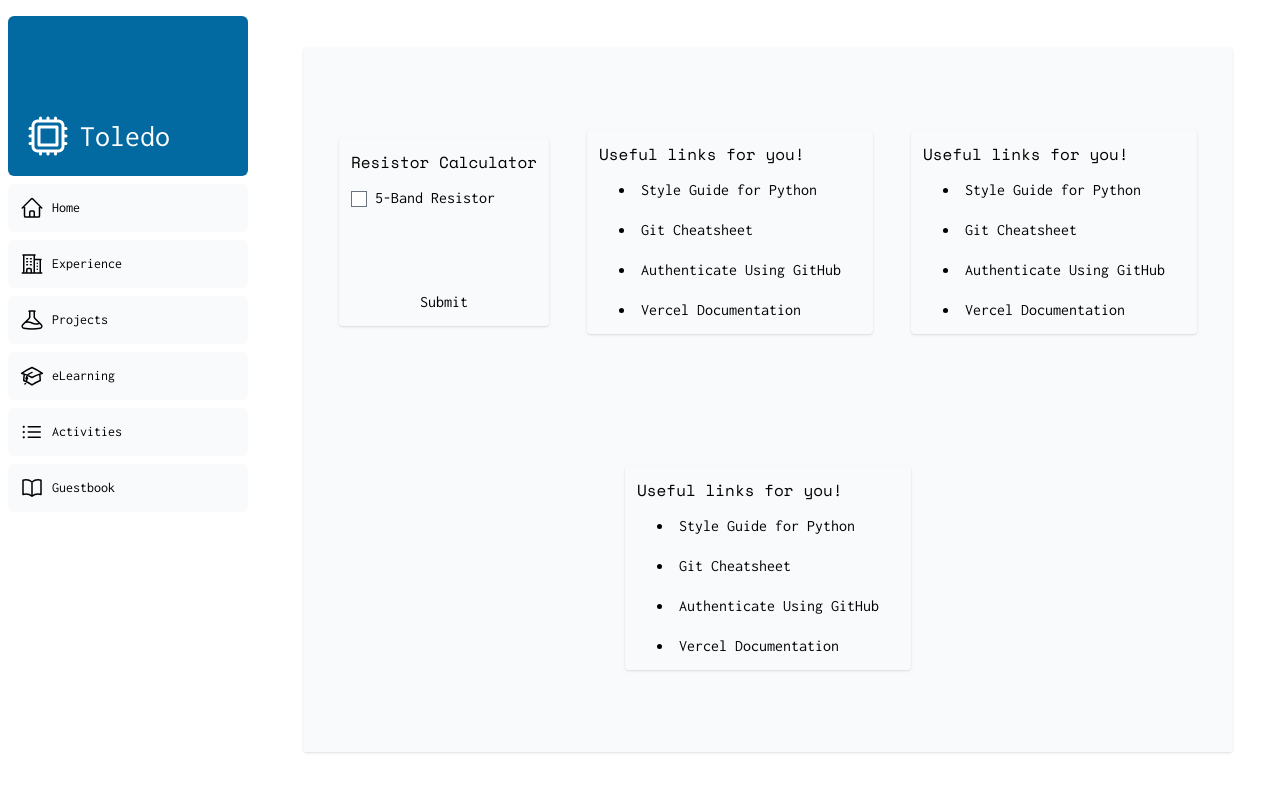
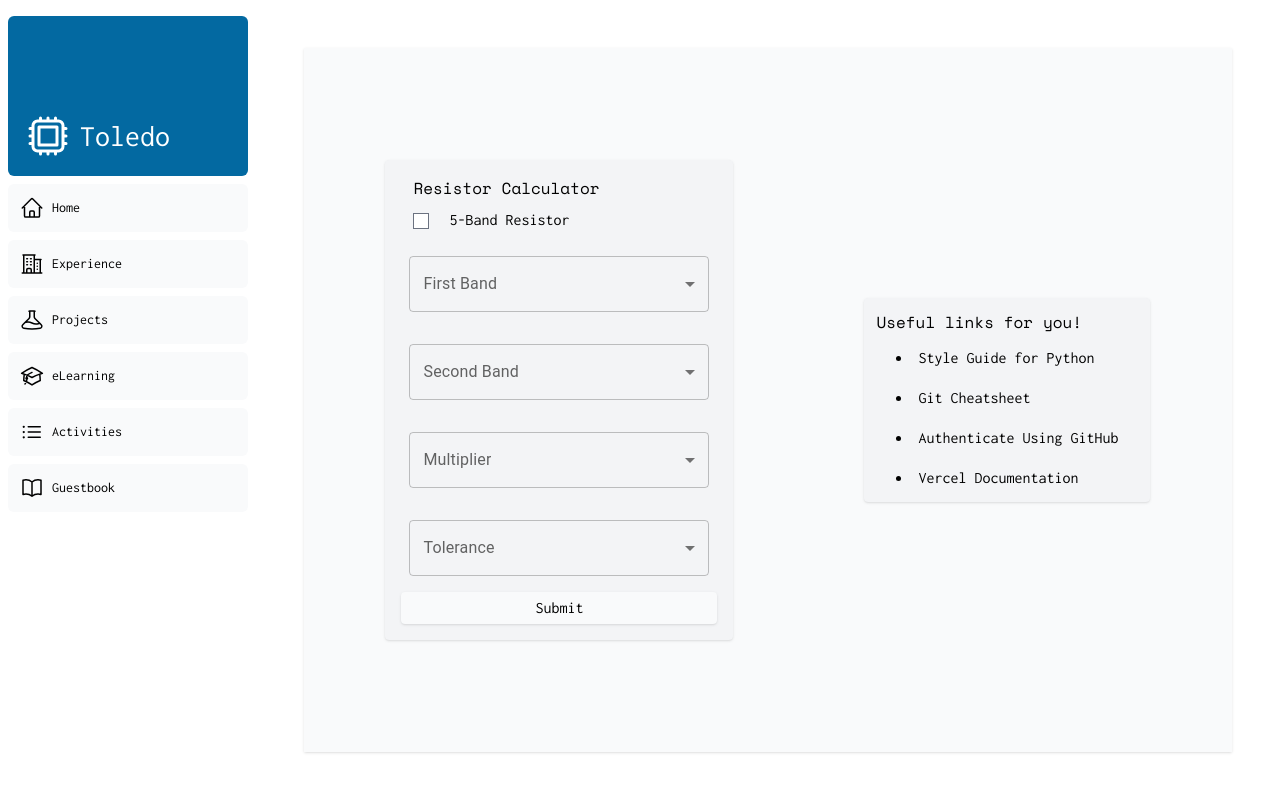
Before and after one commit to Toledo97/portfolio, a Next.js app: page / in a window 1280 px wide. Shown: the top 792 px of the page. Built offline with nearby package versions, Linux system fonts and the light colour scheme; a web font is replaced by a local one.

Commit message:
calculator almost done

```diff
--- a/app/page.tsx
+++ b/app/page.tsx
@@ -1,6 +1,7 @@
 import { Metadata } from 'next';
 import SideNav from '@/app/ui/dashboard/sidenav';
-import { LinkCard, ResistorFrom } from '@/app/ui/dashboard/my-cards';
+import { LinkCard } from '@/app/ui/dashboard/my-cards';
+import { ResistorFrom } from '@/app/ui/dashboard/my-form';
 
 export const metadata: Metadata = {
   title: 'Landing Page',
@@ -19,12 +20,11 @@ export default function Page() {
       </div>
 
 
-      <div className="flex flex-wrap lg:p-12  p-6">
-        <div className="flex flex-row grow flex-wrap justify-center gap-4 bg-gray-50 shadow bg-gray-50 p-6 ">
+      <div className="flex flex-wrap lg:p-12 p-6 w-full">
+        <div className="flex flex-row grow flex-wrap justify-center gap-4 bg-gray-50 shadow p-6 ">
         <ResistorFrom title={formTitle} />
         <LinkCard title={linkTitle} />
-        <LinkCard title={linkTitle} />
-        <LinkCard title={linkTitle} />
+
         </div>
       </div>
 
--- a/app/ui/dashboard/my-cards.tsx
+++ b/app/ui/dashboard/my-cards.tsx
@@ -16,10 +16,6 @@ import Link from 'next/link';
 import * as React from 'react';
 import Modal from '@mui/material/Modal';
 
-import InputLabel from '@mui/material/InputLabel';
-import MenuItem from '@mui/material/MenuItem';
-import FormControl from '@mui/material/FormControl';
-import Select from '@mui/material/Select';
 
 const links = [
     { name: 'email', href: 'mailto:toledojr7@hotmail.com', icon: EnvelopeIcon },
@@ -278,7 +274,7 @@ function CardTempl(title:string, images: ImageData[]) {
 
 export function LinkCard(props: LinkCardProps){
     return (
-        <div className="m-auto overflow-clip shadow rounded ">
+        <div className="m-auto overflow-clip shadow rounded bg-gray-100">
             <h1 className={`${mono.className} mt-3 mx-3`}>{props.title}</h1>
 
             <div className=" relative flex p-3 w-full flex-col">
@@ -299,50 +295,3 @@ export function LinkCard(props: LinkCardProps){
         </div>
         );
 }
-
-export function ResistorFrom(props: FormProps){
-    const [checked, setCheck] = React.useState(false);
-    const handleChecked = () => checked ? setCheck(false)  : setCheck(true) ;
-    return(
-        <div className="m-auto overflow-clip shadow rounded ">
-            <h1 className={`${mono.className} mt-3 mx-3`}>{props.title}</h1>
-
-            <div className=" relative flex p-3 w-full flex-col">
-                <div className=" z-10 flex flex-col flex-wrap gap-4 flex-wrap">
-                <form className="flex flex-col gap-4">
-
-                    <label>
-                        <input type="checkbox" onChange={handleChecked}/> 5-Band Resistor
-                    </label>
-
-                    { DropDown("First Band") }
-                    { DropDown("Second Band") }
-                    { checked ? (DropDown("Third Band")) : (<></>) }
-                    { DropDown("Multiplier") }
-                    { DropDown("Tolerance") }
-
-
-
-                    <input type="submit" value="Submit" />
-                    </form>
-                </div>
-            </div>
-        </div>
-        );
-}
-
-function DropDown (title:String) {
-    const [color, setColor] = React.useState('');
-
-    const handleChange = (event) => {
-        setColor(event.target.value);
-    };
-
-    return (
-        <>
-            <label>
-
-            </label>
-        </>
-    )
-}
--- /dev/null
+++ b/app/ui/dashboard/my-form.tsx
@@ -0,0 +1,110 @@
+'use client';
+
+import * as React from 'react';
+import InputLabel from '@mui/material/InputLabel';
+import MenuItem from '@mui/material/MenuItem';
+import FormControl from '@mui/material/FormControl';
+import Select from '@mui/material/Select';
+import { FormProps } from "@/app/lib/definitions";
+import { mono, inconsolata } from '@/app/ui/fonts';
+import Brightness1Icon from '@mui/icons-material/Brightness1';
+import { spacing } from '@mui/system';
+
+const bands = [
+    ["Black", 0], ["Brown", 1], ["Red", 2],
+    ["Orange", 3], ["Yellow", 4], ["Green", 5],
+    ["Blue", 6], ["Violet", 7], ["Grey", 8],
+    ["White", 9],
+]
+
+const multiplier = [
+    ["Black", "0"], ["Brown", "10"], ["Red", "10^2"],
+    ["Orange", "10^3"], ["Yellow", "10^4"], ["Green", "10^5"],
+    ["Blue", "10^6"], ["Violet", "10^7"], ["Grey", "10^8"],
+    ["White", "10^9"], ["Gold", "10^-1"], ["Silver", "10^-2"],
+]
+
+const tolerance = [
+    ["Brown", "1%"], ["Red", "2%"], ["Green", "0.5%"],
+    ["Blue", "0.25"], ["Violet", "0.10%"], ["Grey", "0.05"],
+    ["Gold", "5%"], ["Silver", "10%"],
+]
+
+export function ResistorFrom(props: FormProps){
+    const [checked, setCheck] = React.useState(false);
+    const [color1, setColor1] = React.useState('');
+    const [color2, setColor2] = React.useState('');
+    const [color3, setColor3] = React.useState('');
+    const [color4, setColor4] = React.useState('');
+    const [color5, setColor5] = React.useState('');
+
+    const handleChecked = () => {
+        setCheck(prevState => !prevState);
+        setColor3('');
+    }
+
+    return(
+        <div className="m-auto overflow-clip shadow rounded p-4 bg-gray-100">
+            <h1 className={`${mono.className} mx-3 mb-2`}>{props.title}</h1>
+
+            <div className=" relative flex w-full flex-col">
+                <div className=" z-10 flex flex-col flex-wrap flex-wrap">
+                    <form className="flex flex-col gap-2">
+                        <label>
+                            <input className={`${inconsolata.className} mx-3`} type="checkbox" onChange={handleChecked}/> 5-Band Resistor
+                        </label>
+
+                        { DropDown("First Band", bands, color1, setColor1) }
+                        { DropDown("Second Band", bands, color2, setColor2) }
+                        { checked && (DropDown("Third Band", bands, color3, setColor3)) }
+                        { DropDown("Multiplier", multiplier, color4, setColor4) }
+                        { DropDown("Tolerance", tolerance, color5, setColor5) }
+
+                        <input className="shadow rounded py-1 bg-gray-50 hover:bg-sky-100 hover:text-blue-600" type="submit" value="Submit" />
+                    </form>
+                </div>
+            </div>
+        </div>
+        );
+}
+
+function DropDown (title:String, dataIn, color, setColor) {
+
+    const handleChange = (event) => {
+        setColor(event.target.value);
+    };
+
+    return (
+        <div>
+            <FormControl sx={{ m: 1, width: 300, mt: 2 }}>
+                <InputLabel id="demo-select-large-label" >{title}</InputLabel>
+                <Select
+                    labelId="demo-select-large-label"
+                    id="demo-select-large"
+                    value={color}
+                    label={title}
+                    onChange={handleChange}
+                    >
+                    <MenuItem value="">
+                        <em>None</em>
+                    </MenuItem>
+                    {/* sx={{backgroundColor: "black"} */}
+                    {dataIn.map((selection,idx) => {
+
+                        return(
+                            <MenuItem key={idx} className={`${inconsolata.className} `} value={selection[1]} >
+
+                            <div className={`flex flex-row gap-2 `}>
+                                <Brightness1Icon style={{ color: selection[0]}}/>
+                                {
+                                    selection[0]
+                                }
+                            </div>
+                            </MenuItem>
+                        );
+                    })}
+                </Select>
+            </FormControl>
+        </div>
+      );
+}
--- a/package.json
+++ b/package.json
@@ -10,11 +10,12 @@
     "lint": "next lint"
   },
   "dependencies": {
-    "@emotion/react": "^11.11.3",
+    "@emotion/react": "^11.11.4",
     "@emotion/styled": "^11.11.0",
     "@heroicons/react": "^2.0.18",
     "@material-tailwind/react": "^2.1.8",
-    "@mui/material": "^5.15.7",
+    "@mui/icons-material": "^5.15.13",
+    "@mui/material": "^5.15.13",
     "@tailwindcss/forms": "^0.5.7",
     "@types/node": "20.5.7",
     "@vercel/postgres": "^0.5.1",
```
Also changed, not shown: 1 other file (tests, documents, lock files or other folders).
